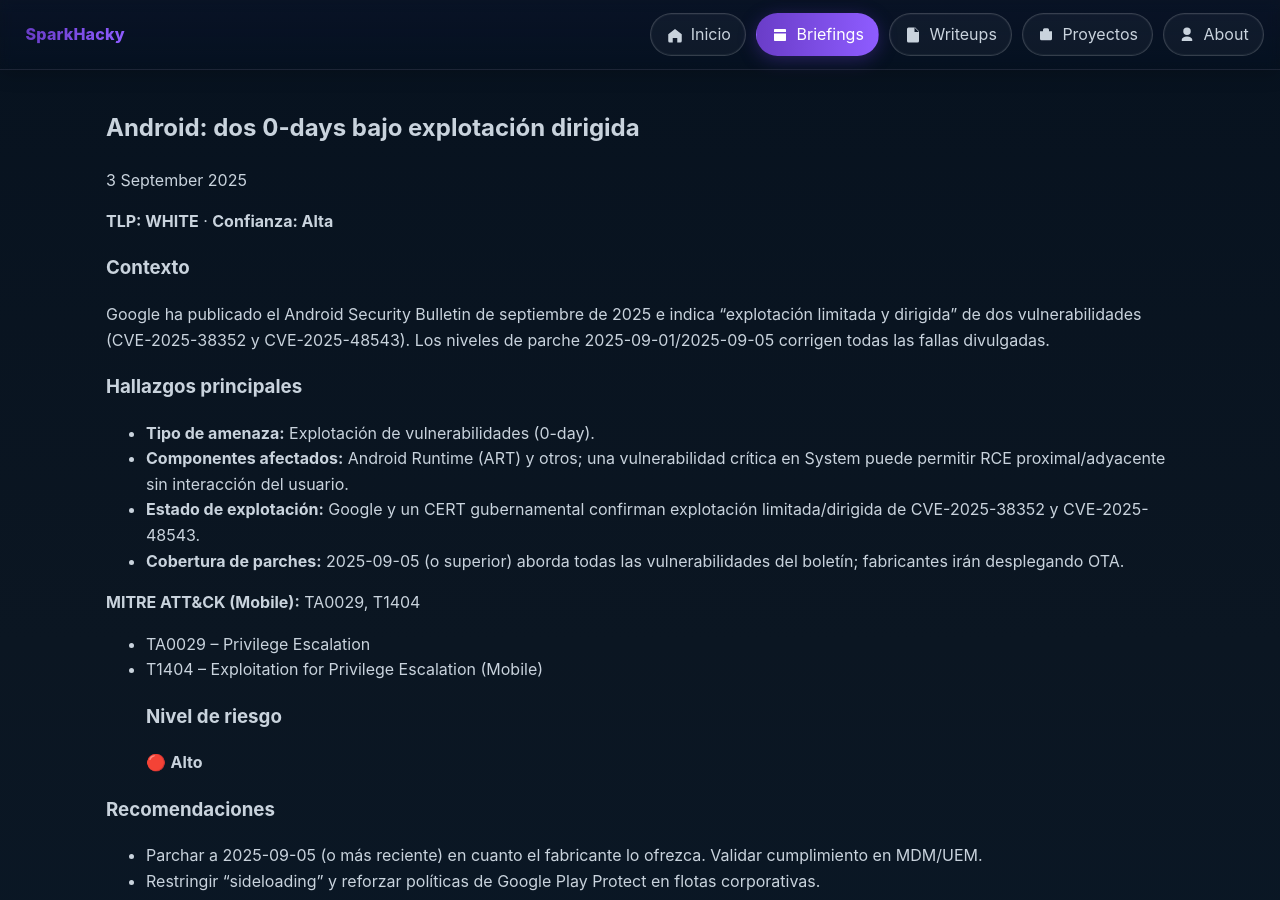
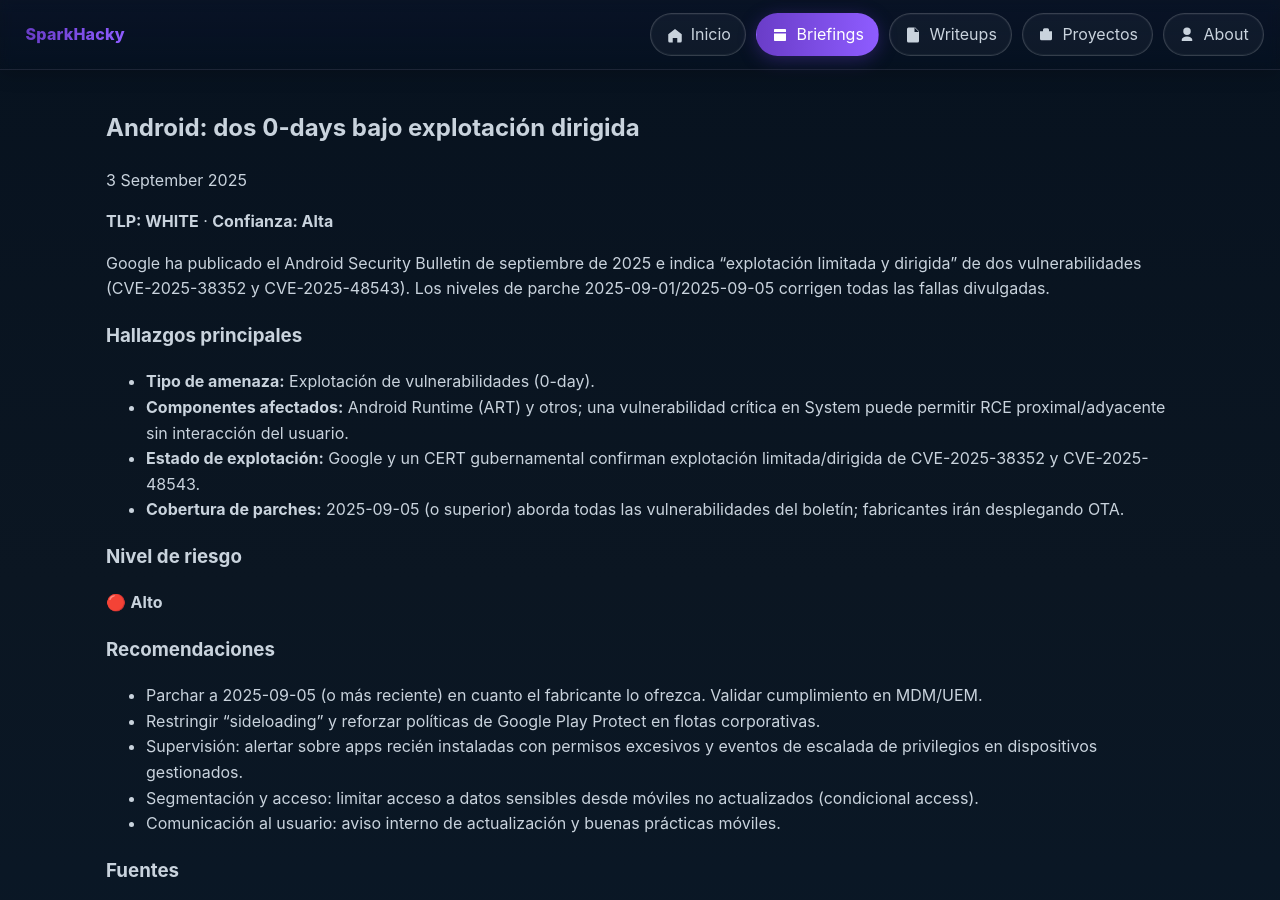
Before and after one commit to Sparkhacky/sparkhacky.github.io, a Jekyll site: the page built from _posts/2025-09-09-android-0days.md, in a window 1280 px wide and 900 px high. Built offline with Jekyll 4.4.1, drawn with Linux system fonts in a browser that asks for light colours.

Commit message:
Update 2025-09-09-android-0days.md

```diff
--- a/_posts/2025-09-09-android-0days.md
+++ b/_posts/2025-09-09-android-0days.md
@@ -7,7 +7,6 @@
 
 **TLP: WHITE** · **Confianza: Alta**
 
-### Contexto
 Google ha publicado el Android Security Bulletin de septiembre de 2025 e indica “explotación limitada y dirigida” de dos vulnerabilidades (CVE-2025-38352 y CVE-2025-48543). Los niveles de parche 2025-09-01/2025-09-05 corrigen todas las fallas divulgadas.
 
 ### Hallazgos principales
@@ -16,9 +15,6 @@
 - **Estado de explotación:** Google y un CERT gubernamental confirman explotación limitada/dirigida de CVE-2025-38352 y CVE-2025-48543.
 - **Cobertura de parches:** 2025-09-05 (o superior) aborda todas las vulnerabilidades del boletín; fabricantes irán desplegando OTA.
 
-**MITRE ATT&CK (Mobile):** TA0029, T1404
-- TA0029 – Privilege Escalation
-- T1404 – Exploitation for Privilege Escalation (Mobile)
 ### Nivel de riesgo
 🔴 **Alto**
 
```
